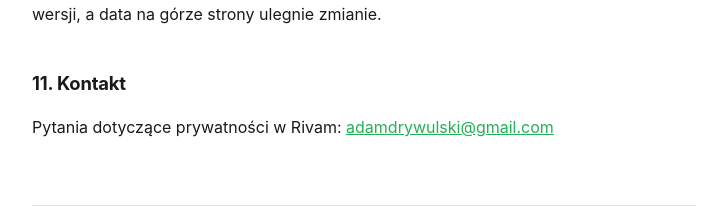
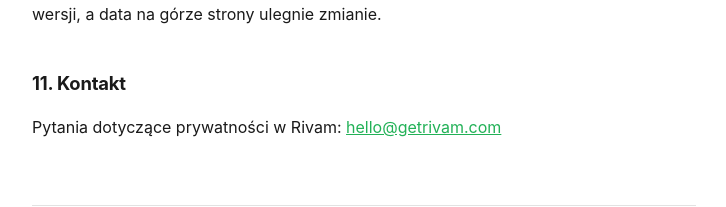
Before and after one commit to Rubens-art/rivam-privacy, a plain HTML site: page index.html in a window 1280 px wide. Shown: the part 4028-4235 px from the top of the page, without its empty margins (276-1002 px from the left). Drawn offline with Linux system fonts and the light colour scheme.

Commit message:
Update contact email in privacy policy section

```diff
--- a/index.html
+++ b/index.html
@@ -183,7 +183,7 @@ ulegnie zmianie.
 
 <h2>11. Kontakt</h2>
 <p>
-Pytania dotyczące prywatności w Rivam: <a href="mailto:adamdrywulski@gmail.com">adamdrywulski@gmail.com</a>
+Pytania dotyczące prywatności w Rivam: <a href="mailto:hello@getrivam.com">hello@getrivam.com</a>
 </p>
 
 <div class="lang" id="en">
@@ -333,7 +333,7 @@ policy will be updated before that version ships, and the date at the top of the
 
 <h2>11. Contact</h2>
 <p>
-Privacy questions about Rivam: <a href="mailto:adamdrywulski@gmail.com">adamdrywulski@gmail.com</a>
+Privacy questions about Rivam: <a href="mailto:hello@getrivam.com">hello@getrivam.com</a>
 </p>
 </div>
 
```
